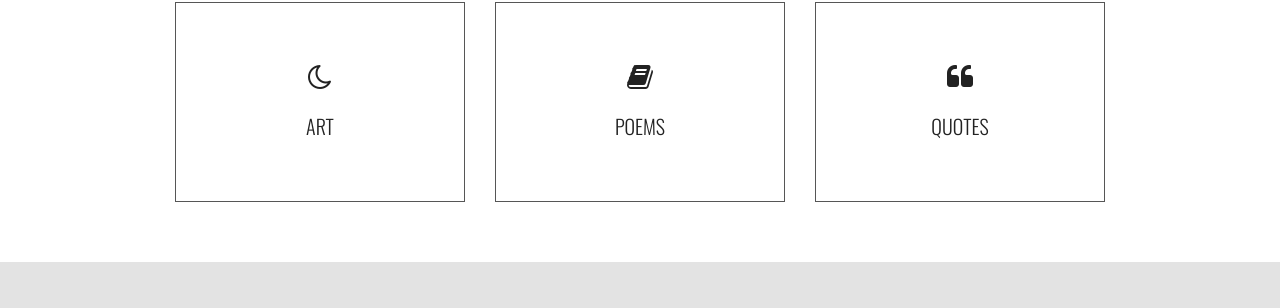
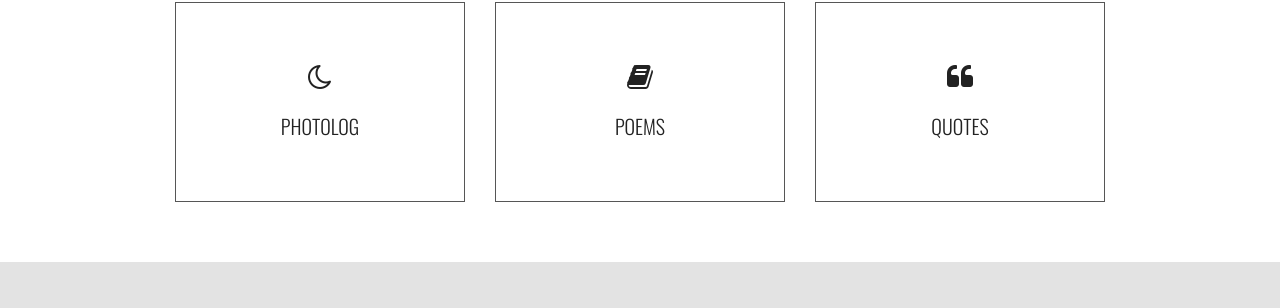
Before and after one commit to puds/serriferous.github.io, a Jekyll site: the page index.html, which Jekyll copies as it is, in a window 1280 px wide and 900 px high, scrolled down 1250 px. Shown: the part 149-457 px from the top of the window. Built offline with Jekyll 4.4.1, drawn with Linux system fonts in a browser that asks for light colours; nearby versions of some CDN libraries; comment, search, counter and statistics services are not loaded.

Commit message:
Update index.html

```diff
--- a/index.html
+++ b/index.html
@@ -64,7 +64,7 @@
         <div class="add-margin"></div>
         <ul class="nav navmenu-nav"> <!--- Menu -->
             <li><a href="http://serriferous.github.io">Home</a></li>
-            <li><a href="/art" class="page-scroll">Art</a></li>
+            <li><a href="/photolog" class="page-scroll">Photolog</a></li>
             <li><a href="/poems" class="page-scroll">Poems</a></li>
             <li><a href="/quotes" class="page-scroll">Quotes</a></li>
             <li><a href="/blog" class="page-scroll">Blog</a></li>
@@ -153,10 +153,10 @@
 
             <div class="row">
                 <div class="col-md-4 col-sm-4">
-                  <a href="/art">
+                  <a href="/photolog">
                     <div class="service">
                         <span class="fa fa-moon-o fa-2x"></span><br><br>
-                        <h7>Art</h7><br>
+                        <h7>Photolog</h7><br>
                     </div>
                     </a>
                 </div>
```
